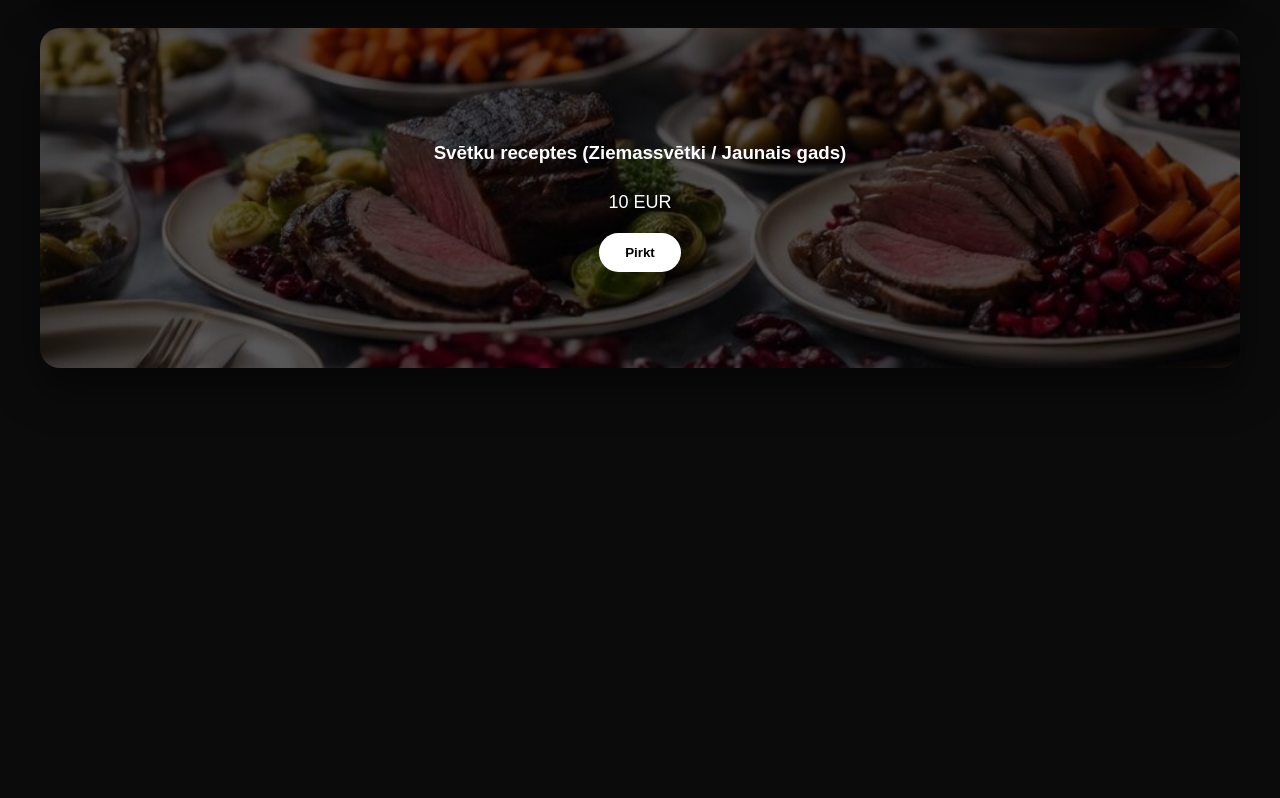
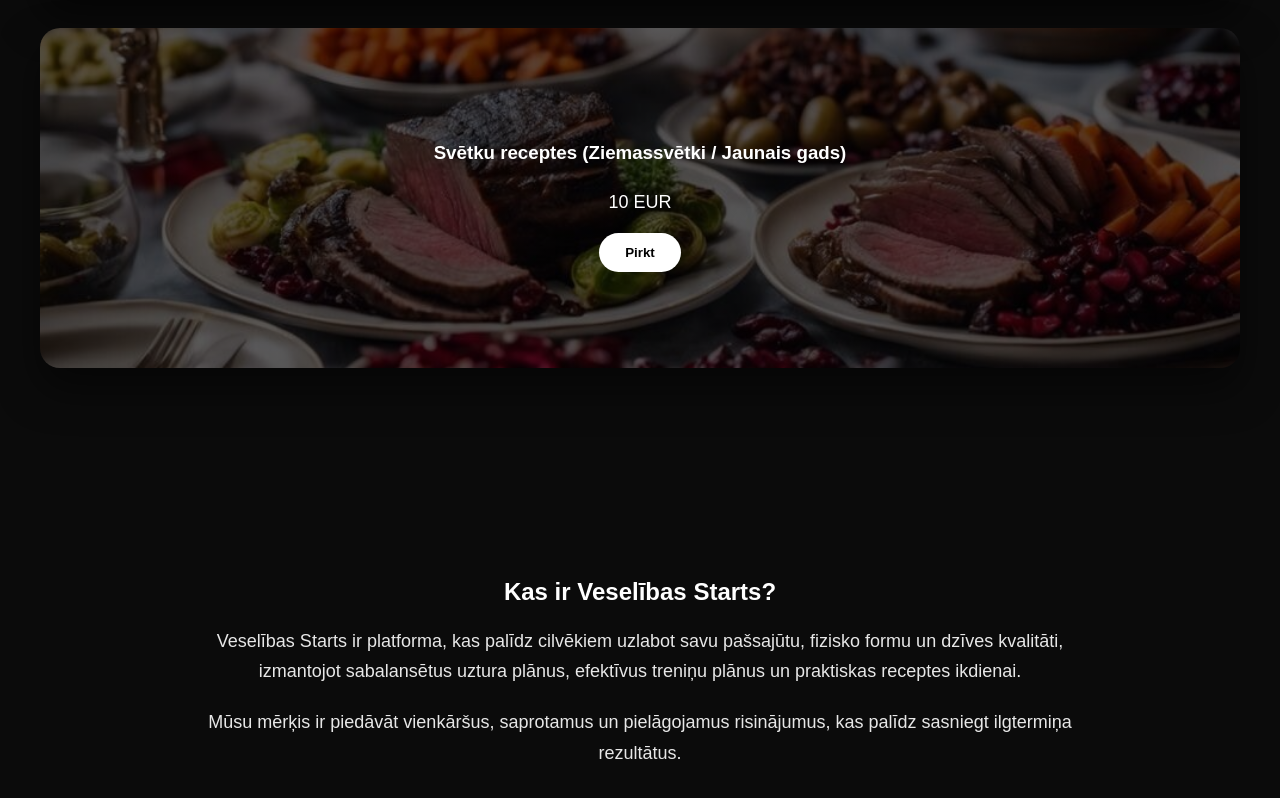
Before and after one commit to raivobraksis/veselibasstarts-frontend, a React (Vite) app: page / in a window 1280 px wide. Shown: the part 1832-2630 px from the top of the page. Before the commit the page ends 2270 px from the top, so only its background shows below. Built offline with nearby package versions, Linux system fonts and the light colour scheme.

Commit message:
new text

```diff
--- a/src/App.jsx
+++ b/src/App.jsx
@@ -1,6 +1,7 @@
-import Navbar from "./components/Navbar.jsx";
-import Hero from "./components/Hero.jsx";
-import Products from "./pages/Products.jsx";
+import Navbar from "./components/Navbar";
+import Hero from "./components/Hero";
+import Products from "./pages/Products";
+import About from "./components/About";
 
 function App() {
   return (
@@ -8,6 +9,7 @@ function App() {
       <Navbar />
       <Hero />
       <Products />
+      <About />
     </>
   );
 }
--- /dev/null
+++ b/src/components/About.jsx
@@ -0,0 +1,29 @@
+export default function About() {
+  return (
+    <section
+      style={{
+        maxWidth: "900px",
+        margin: "80px auto 40px",
+        padding: "40px 20px",
+        textAlign: "center",
+        color: "#ffffff"
+      }}
+    >
+      <h2 style={{ marginBottom: "20px" }}>
+        Kas ir Veselības Starts?
+      </h2>
+
+      <p style={{ fontSize: "18px", lineHeight: "1.7", opacity: 0.9 }}>
+        Veselības Starts ir platforma, kas palīdz cilvēkiem uzlabot
+        savu pašsajūtu, fizisko formu un dzīves kvalitāti, izmantojot
+        sabalansētus uztura plānus, efektīvus treniņu plānus un
+        praktiskas receptes ikdienai.
+      </p>
+
+      <p style={{ fontSize: "18px", lineHeight: "1.7", marginTop: "20px", opacity: 0.9 }}>
+        Mūsu mērķis ir piedāvāt vienkāršus, saprotamus un pielāgojamus
+        risinājumus, kas palīdz sasniegt ilgtermiņa rezultātus.
+      </p>
+    </section>
+  );
+}
```
